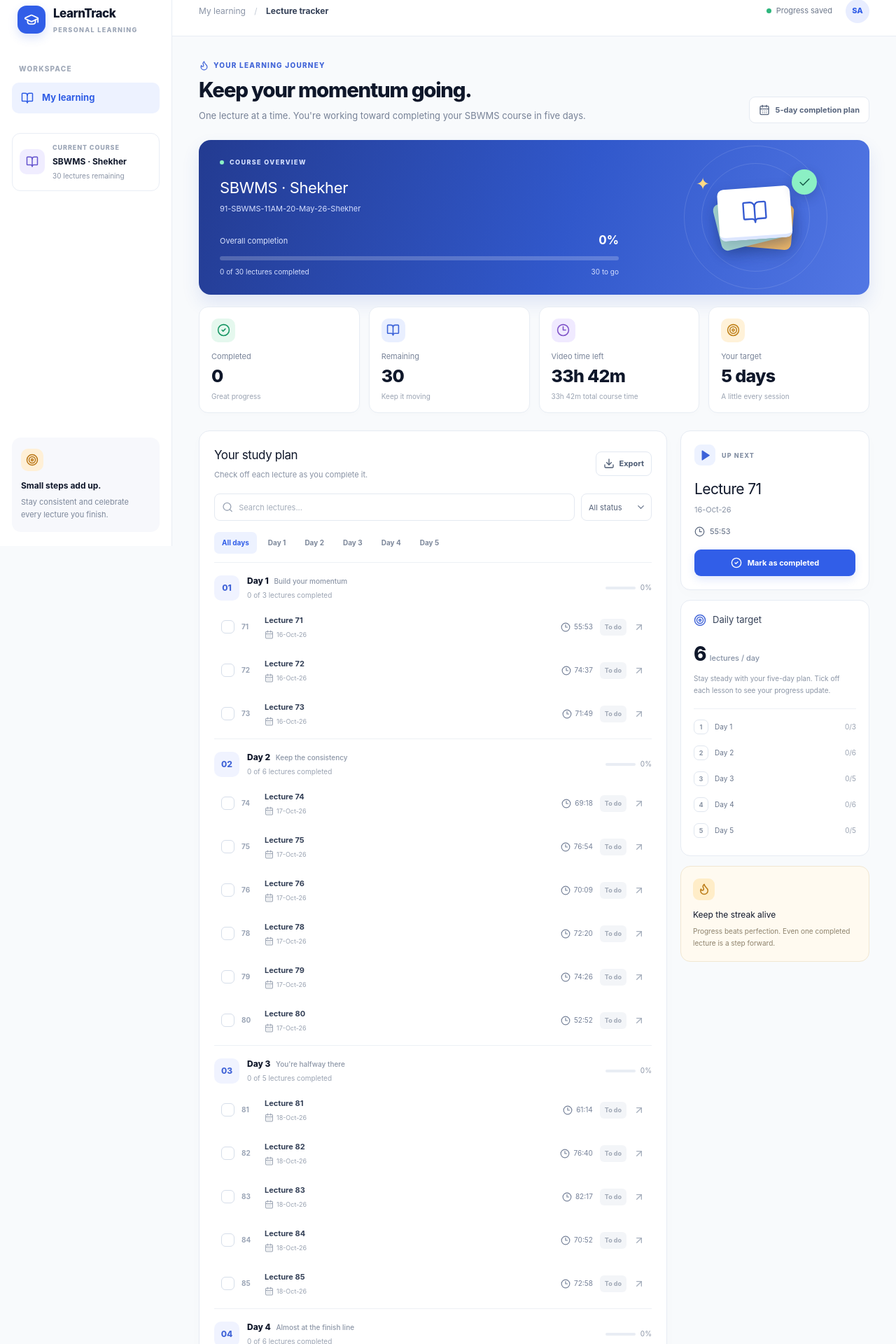
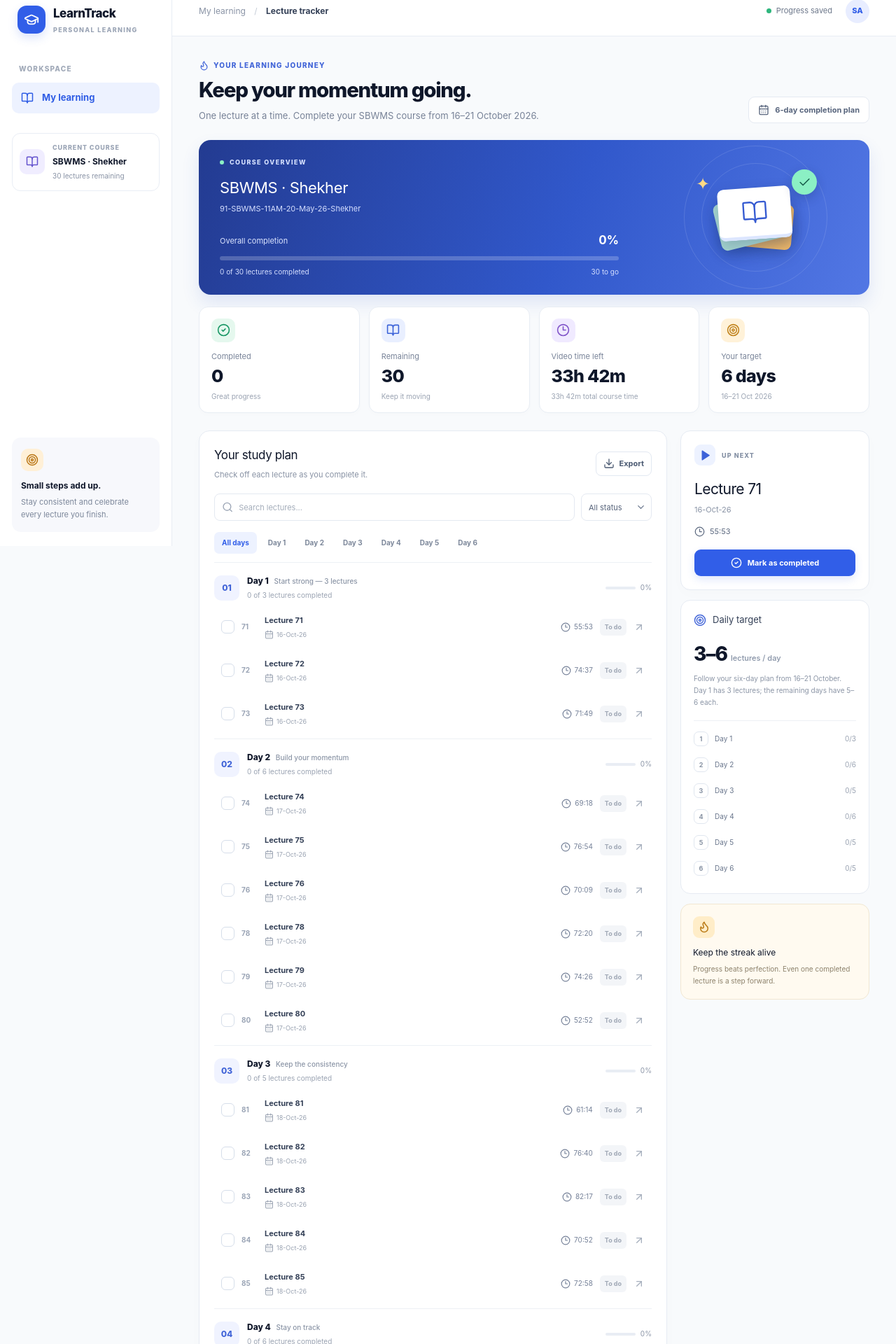
Before and after one commit to Shayanarshi/lecture-tracker, a React (Vite) app: page / in a window 1280 px wide. Shown: the part 20-1940 px from the top of the page at 70% size. Built offline with nearby package versions, Linux system fonts and the light colour scheme.

Commit message:
Update six-day lecture schedule

```diff
--- a/src/main.jsx
+++ b/src/main.jsx
@@ -59,11 +59,12 @@ const lessons = [
 
 const STORAGE_KEY = "sbwms-lecture-progress-v1";
 const dayDescriptions = {
-  1: "Build your momentum",
-  2: "Keep the consistency",
-  3: "You're halfway there",
-  4: "Almost at the finish line",
-  5: "Finish strong",
+  1: "Start strong — 3 lectures",
+  2: "Build your momentum",
+  3: "Keep the consistency",
+  4: "Stay on track",
+  5: "Almost at the finish line",
+  6: "Finish strong",
 };
 
 function readProgress() {
@@ -133,7 +134,7 @@ function App() {
   }, [query, filter, activeDay, completed]);
 
   const groupedLessons = useMemo(() => {
-    return [1, 2, 3, 4, 5]
+    return [1, 2, 3, 4, 5, 6]
       .map((day) => ({
         day,
         lessons: visibleLessons.filter((lesson) => lesson.day === day),
@@ -199,7 +200,7 @@ function App() {
           <div className="min-w-0">
             <div className="course-small">CURRENT COURSE</div>
             <div className="course-title">SBWMS · Shekher</div>
-            <div className="course-subtitle">30 lectures remaining</div>
+            <div className="course-subtitle">{remainingCount} lectures remaining</div>
           </div>
         </div>
         <div className="sidebar-bottom">
@@ -224,10 +225,10 @@ function App() {
               <div className="eyebrow"><Flame size={15} /> YOUR LEARNING JOURNEY</div>
               <h1>Keep your momentum going.</h1>
               <p className="welcome-copy">
-                One lecture at a time. You're working toward completing your SBWMS course in five days.
+                One lecture at a time. Complete your SBWMS course from 16–21 October 2026.
               </p>
             </div>
-            <div className="target-pill"><CalendarDays size={16} /> 5-day completion plan</div>
+            <div className="target-pill"><CalendarDays size={16} /> 6-day completion plan</div>
           </section>
 
           <section className="hero-card">
@@ -264,7 +265,7 @@ function App() {
             <StatCard icon={<CheckCircle2 size={19} />} label="Completed" value={completedCount} note="Great progress" tone="green" />
             <StatCard icon={<BookOpen size={19} />} label="Remaining" value={remainingCount} note="Keep it moving" tone="blue" />
             <StatCard icon={<Clock3 size={19} />} label="Video time left" value={formatDuration(remainingMinutes)} note={`${formatDuration(totalMinutes)} total course time`} tone="violet" />
-            <StatCard icon={<Target size={19} />} label="Your target" value="5 days" note="A little every session" tone="amber" />
+            <StatCard icon={<Target size={19} />} label="Your target" value="6 days" note="16–21 Oct 2026" tone="amber" />
           </section>
 
           <section className="content-grid">
@@ -302,7 +303,7 @@ function App() {
 
               <div className="day-tabs" aria-label="Filter by study day">
                 <button className={activeDay === "all" ? "day-tab active" : "day-tab"} onClick={() => setActiveDay("all")}>All days</button>
-                {[1, 2, 3, 4, 5].map((day) => (
+                {[1, 2, 3, 4, 5, 6].map((day) => (
                   <button key={day} className={activeDay === String(day) ? "day-tab active" : "day-tab"} onClick={() => setActiveDay(String(day))}>Day {day}</button>
                 ))}
               </div>
@@ -395,10 +396,10 @@ function App() {
 
               <section className="routine-card">
                 <div className="routine-heading"><Target size={18} /><h3>Daily target</h3></div>
-                <div className="routine-big">6 <span>lectures / day</span></div>
-                <p>Stay steady with your five-day plan. Tick off each lesson to see your progress update.</p>
+                <div className="routine-big">3–6 <span>lectures / day</span></div>
+                <p>Follow your six-day plan from 16–21 October. Day 1 has 3 lectures; the remaining days have 5–6 each.</p>
                 <div className="routine-days">
-                  {[1, 2, 3, 4, 5].map((day) => {
+                  {[1, 2, 3, 4, 5, 6].map((day) => {
                     const dayLessons = lessons.filter((lesson) => lesson.day === day);
                     const count = dayLessons.filter((lesson) => completed.has(lesson.number)).length;
                     const done = count === dayLessons.length;
@@ -416,7 +417,7 @@ function App() {
           </section>
 
           <footer className="app-footer">
-            <span><span className="footer-dot" /> Your progress saves automatically in this browser.</span>
+            <span><span className="footer-dot" /> Progress saves in this browser only (not synced across devices).</span>
             <span>Built for your learning journey <span className="footer-heart">♥</span></span>
           </footer>
         </div>
```
